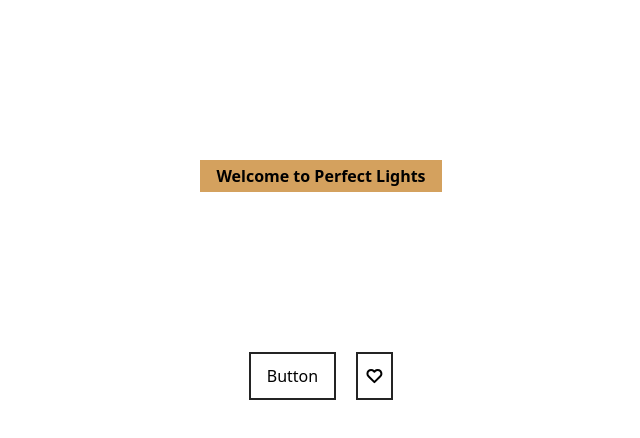
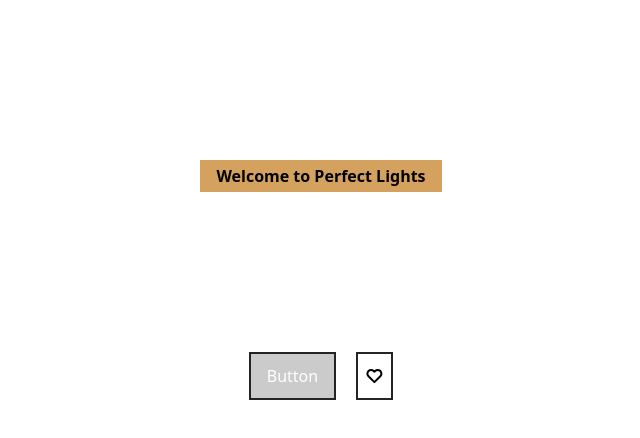
Before and after one commit to Alfred-Nelson/perfect-lights-components, a React (Create React App) app: page / in a window 1280 px wide. Shown: the top 438 px of the page, without its empty margins (319-959 px from the left). Built offline with nearby package versions, Linux system fonts and the light colour scheme; the HTML template or start-up script is replaced by a standard one.

Commit message:
Feature: Disable Added

```diff
--- a/src/App.tsx
+++ b/src/App.tsx
@@ -5,30 +5,26 @@ import IconButton from "./components/IconButton";
 
 function App() {
   return (
-
     <>
       <div className="flex justify-center mt-[20svh]">
         <p className="bg-pot-yellow px-4 py-1 font-semibold">Welcome to Perfect Lights</p>
-
       </div>
 
       <div className="flex justify-center space-x-5 mt-[20svh]">
         <Button
-          variant="secondary-outline"  // primary , primary-dark, secondary, secondary-outline
+          variant="secondary"  // primary , primary-dark, secondary, secondary-outline
           placeholder="Button"
+          disabled={true}
         // disabled="true"
         // leftIcon={<CreateIcon />}
         />
         <IconButton
           variant="secondary-outline"
         >
-          <HeartIcon  />
+          <HeartIcon />
         </IconButton>
 
       </div>
-
-
-
     </>
 
   );
--- a/src/components/Button.tsx
+++ b/src/components/Button.tsx
@@ -13,7 +13,7 @@ export type ButtonPropsType = {
     | "primary-dark"
     | "secondary"
     | "secondary-outline"
-    // disabled?: boolean;
+    disabled?: boolean;
     leftIcon?: React.ReactNode | null;
     rightIcon?: React.ReactNode | null;
     hint?: string;
@@ -39,8 +39,10 @@ export const secondaryOutlineStyle: string =
 // const blueStyle: string = "bg-pot-blue text-white stroke-white";
 // const blankStyle: string = "bg-transparent text-black stroke-black";
 
-// export const primaryDisabledStyle: string =
-//     "bg-pot-grey text-pot-textgrey stroke-pot-textgrey cursor-not-allowed";
+export const SecondaryDisabledStyle: string =
+    "bg-pot-lightgrey text-pot-grey1 stroke-pot-grey1 cursor-not-allowed disabled:hover";
+
+export const secondaryOutlineStyleDisabled: string = "bg-pot-white text-pot-grey1 stroke-pot-grey1 border-2 border-pot-grey1 cursor-not-allowed disabled:hover"
 // export const primaryOutlineDisabledStyle: string =
 //     "shadow-[inset_0_0_0_1px_rgba(203,203,203,1)] text-pot-textgrey stroke-pot-textgrey cursor-not-allowed";
 // export const tertiaryDisabledStyle: string =
@@ -50,7 +52,7 @@ export const secondaryOutlineStyle: string =
 const Button = ({
     variant = "primary",
     placeholder,
-    // disabled = false,
+    disabled = false,
     leftIcon = null,
     rightIcon = null,
     onClick = () => { },
@@ -70,24 +72,21 @@ const Button = ({
                     ? secondaryStyle
                     : variant === "secondary-outline"
                         ? secondaryOutlineStyle : ""
-    // : variant === "blue"
-    //     ? blueStyle
-    //     : variant === "blank" && blankStyle;
-    // const disabledStyle =
-    // variant === "primary" || variant === "secondary"
-    //     ? primaryDisabledStyle
-    //     : variant === "primary_outline"
-    //         ? primaryOutlineDisabledStyle
-    //         : variant === "tertiary" && tertiaryDisabledStyle;
 
-    console.log(typeStyle)
+
+    const disabledStyle =
+        variant === "primary" || variant === "secondary"
+            ? SecondaryDisabledStyle
+            : variant === "secondary-outline" || variant === "primary-dark"
+                ? secondaryOutlineStyleDisabled : ""
+    // console.log(typeStyle)
+
     return (
         <>
             {/* <LinkDiv to={to} className="w-fit"> */}
             <button
-                // onClick={() => !disabled && onClick()}
-                // ${disabled ? disabledStyle : typeStyle}
-                className={`${typeStyle} px-4 py-2.5 `}>
+                onClick={() => !disabled && onClick()}
+                className={`${typeStyle} px-4 py-2.5 ${disabled ? disabledStyle : typeStyle}`}>
                 {leftIcon}
                 <p className="max-w-[40vw] truncate">{placeholder}</p>
                 {rightIcon && <div className="pl-2 flex items-center">{rightIcon}</div>}
--- a/src/components/IconButton.tsx
+++ b/src/components/IconButton.tsx
@@ -1,5 +1,5 @@
 import React from "react";
-import { primaryDarkStyle, primaryStyle, secondaryOutlineStyle, secondaryStyle } from "./Button";
+import { primaryDarkStyle, primaryStyle, secondaryOutlineStyle, secondaryStyle, SecondaryDisabledStyle, secondaryOutlineStyleDisabled } from "./Button";
 
 type IconButtonPropsType = {
     element?: React.ReactNode | null;
@@ -11,7 +11,12 @@ type IconButtonPropsType = {
 // The component should have the following props: children, variant? = "primary", onClick?
 // The variants should be enumerated as strings of the following: primary, and secondary.
 
-const IconButton = ({ children, variant = "primary", onClick = () => { } }: IconButtonPropsType) => {
+const IconButton = ({
+    children,
+    variant = "primary",
+    onClick = () => { },
+    disabled = false,
+}: IconButtonPropsType) => {
     const typeStyle =
         variant === "primary"
             ? primaryStyle
@@ -21,16 +26,15 @@ const IconButton = ({ children, variant = "primary", onClick = () => { } }: Icon
                     ? secondaryStyle
                     : variant === "secondary-outline"
                         ? secondaryOutlineStyle : ""
-    // const disabledStyle =
-    //     variant === "primary" || variant === "secondary"
-    //         ? primaryDisabledStyle
-    //         : variant === "primary_outline"
-    //             ? primaryOutlineDisabledStyle
-    //             : variant === "tertiary" && tertiaryDisabledStyle;
+    const disabledStyle =
+        variant === "primary" || variant === "secondary"
+            ? SecondaryDisabledStyle
+            : variant === "secondary-outline" || variant === "primary-dark"
+                ? secondaryOutlineStyleDisabled : ""
     return (
         <button
             onClick={onClick}
-            className={`flex px-2 py-2 justify-center items-center ${typeStyle}`}
+            className={`flex px-2 py-2 justify-center items-center ${typeStyle} ${disabled ? disabledStyle : typeStyle}`}
         >
             {children}
         </button>
```
